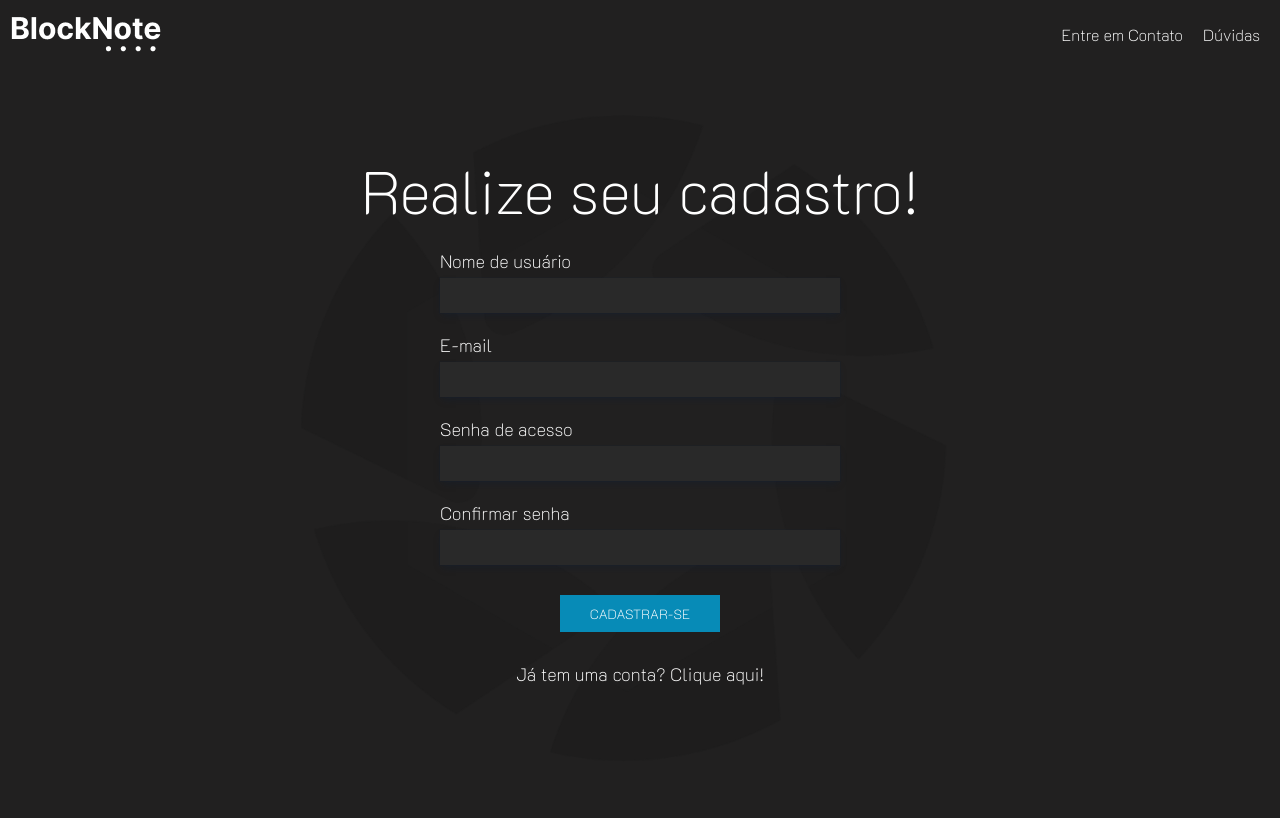
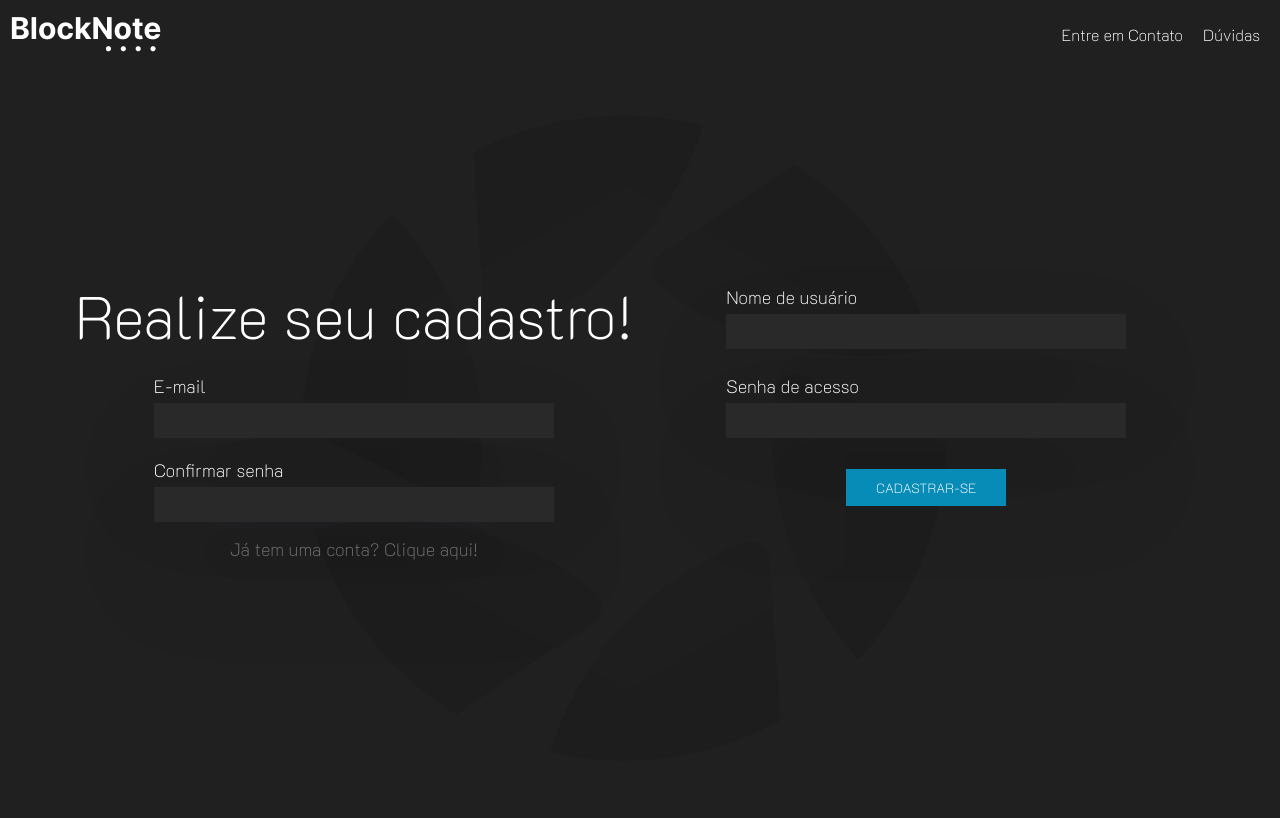
Before and after one commit to guidionisio5/blocknote, a PHP site: page /cadastrarUser.html in a window 1280 px wide. Run offline with PHP 8.4, Linux system fonts and the light colour scheme; some libraries are stand-ins or nearby versions.

Commit message:
att nas parada ai

```diff
--- a/cadastrarUser.html
+++ b/cadastrarUser.html
@@ -26,8 +26,8 @@
     </div> -->
 
     <div class="container">
-        <form id="cadastrarUser" class="form">
-            <p class="p">Realize seu cadastro!</p>
+        <form id="cadastrarUser" class="form-cadastro">
+            <div><p class="p">Realize seu cadastro!</p></div>
             <div class="item">
                 <label for="nome" class="label">Nome de usuário</label>
                 <input type="text" name="nome" id="nome" class="input">
--- a/index.html
+++ b/index.html
@@ -3,7 +3,8 @@
 <head>
     <meta charset="UTF-8">
     <meta name="viewport" content="width=device-width, initial-scale=1.0">
-    <title>Document</title>
+    <link rel="shortcut icon" href="page/assets/img/BlockNote Logo - Black with White Background - 5000x5000.png" type="image/x-icon">
+    <title>BlockNote</title>
     <link rel="stylesheet" href="page/assets/css/login.css">
 </head>
 <body>
--- a/page/assets/css/login.css
+++ b/page/assets/css/login.css
@@ -57,6 +57,16 @@
     align-items: center;
 }
 
+
+.form-cadastro{
+    display: grid;
+    grid-template-columns: repeat(2,2fr);
+    grid-template-rows: 2fr;
+    gap: 15px;
+    justify-items: center;
+    align-items: center;
+}
+
 .item{
     display: grid;
     grid-template-rows: repeat(1, 1fr);
@@ -71,7 +81,7 @@
 .input{
     background-color: #292929;
     border: none;
-    box-shadow: rgba(9, 30, 66, 0.25) 0px 4px 8px -2px, rgba(9, 30, 66, 0.08) 0px 0px 0px 1px;
+    box-shadow: rgba(17, 12, 46, 0.15) 0px 48px 100px 0px;
     font-weight: bold;
     color: whitesmoke;
     width: 400px;
@@ -93,8 +103,12 @@
 }
 
 .a{
-    color: white;
+    color: rgb(114, 114, 114);
     text-decoration: none;
     justify-self: center;
     font-size: 18px;
 }
+
+.a:hover{
+    color: white;
+}
```
Also changed, not shown: page/assets/img/BlockNote Logo - Black with White Background - 5000x5000.png (added).
